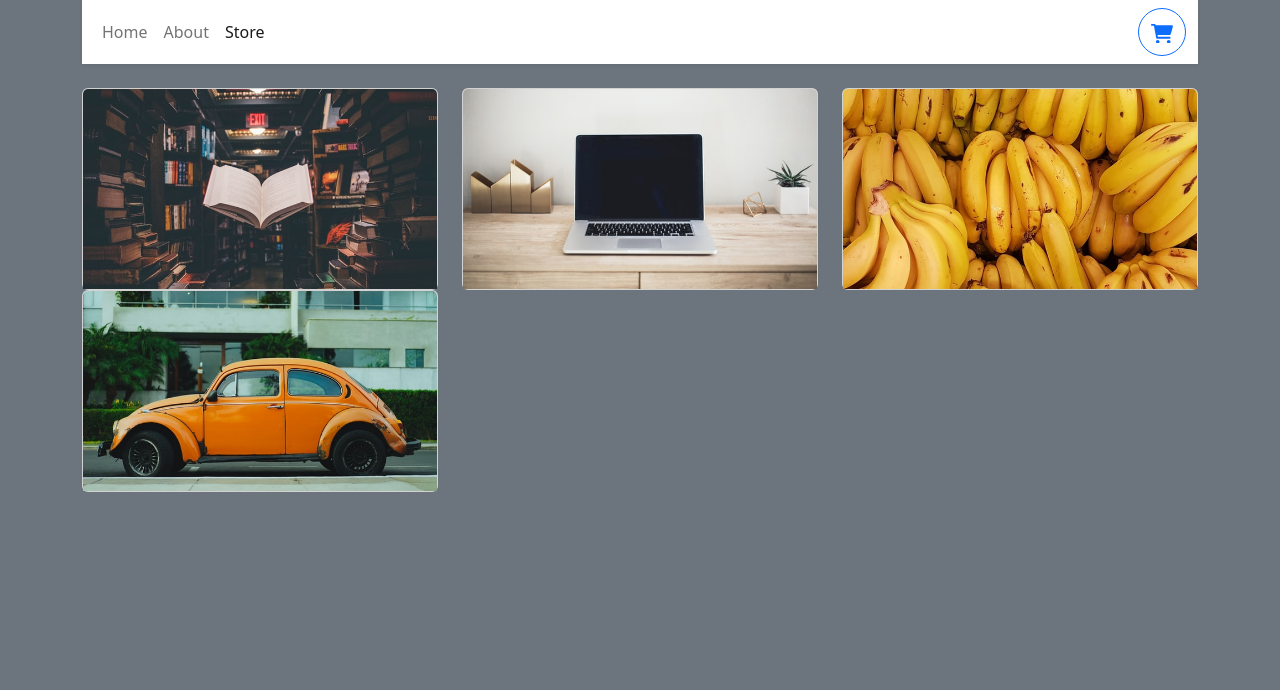
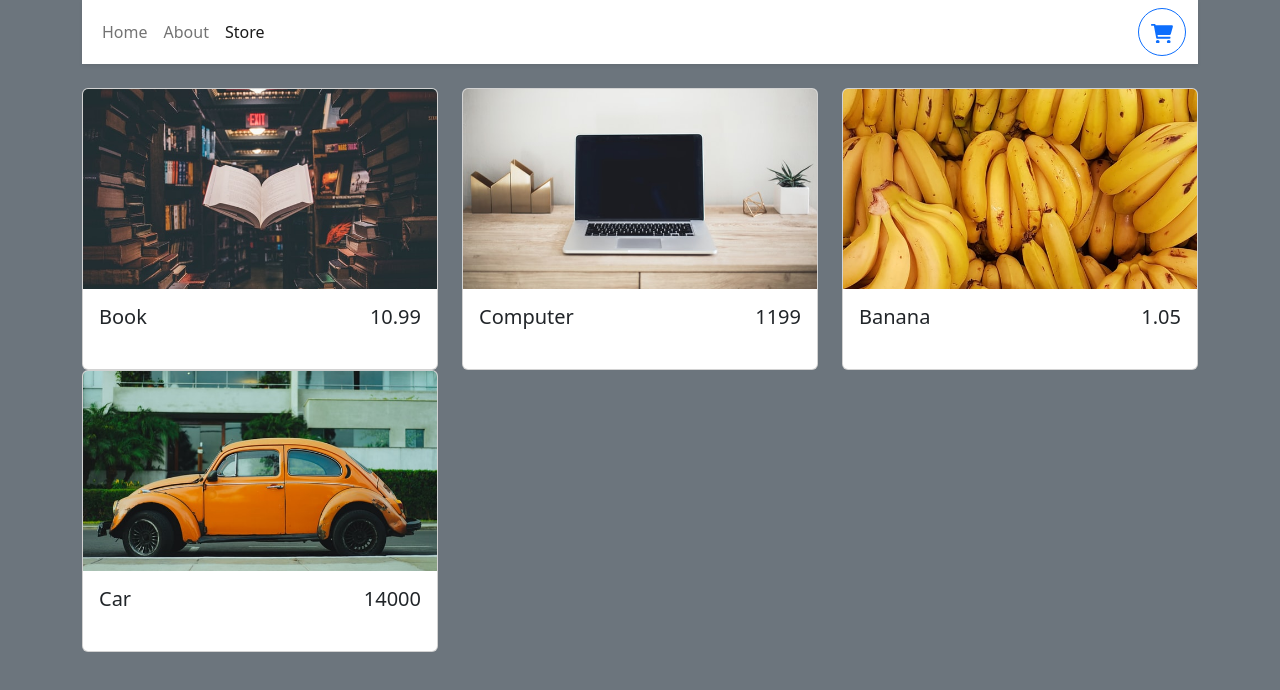
Before and after one commit to ahmedabukar01/Advanced-Shopping-Cart-With-React-TypeScript, a React (Vite) app: page /store in a window 1280 px wide. Shown: the top 690 px of the page. Built offline with nearby package versions, Linux system fonts and the light colour scheme.

Commit message:
styling cards

```diff
--- a/src/components/StoreItems.tsx
+++ b/src/components/StoreItems.tsx
@@ -9,5 +9,11 @@ interface itemProps {
  export default function({id, name, price, imgUrl}: itemProps){
     return <Card>
         <Card.Img variant="top" height="200px" src={imgUrl} style={{objectFit: "cover"}}/>
+        <Card.Body className="d=flex flex-column">
+            <Card.Title className="d-flex justify-content-between align-items-baseline mb-4">
+                <span>{name}</span>
+                <span>{price}</span>
+            </Card.Title>
+        </Card.Body>
     </Card>
 }
```
